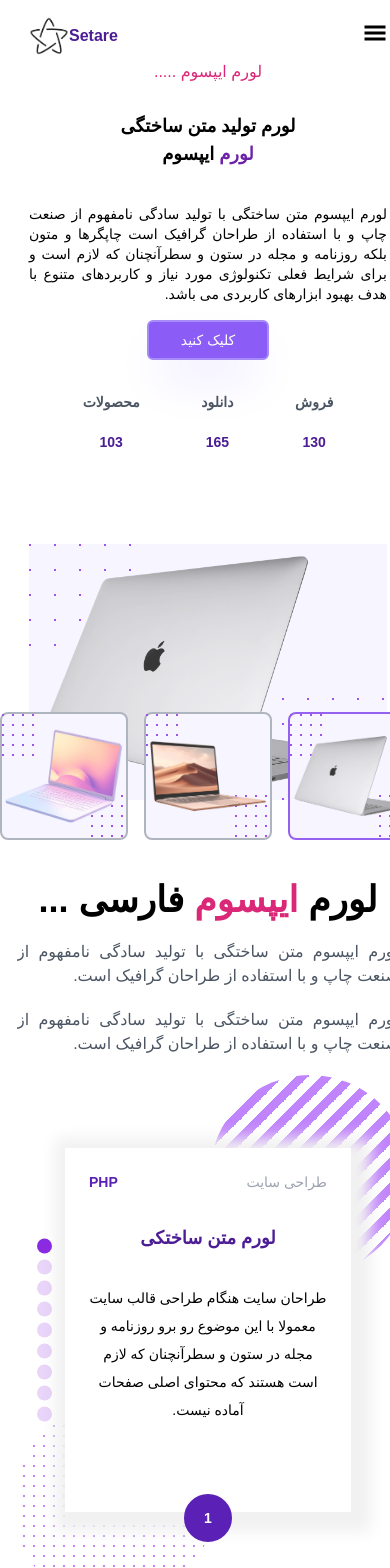
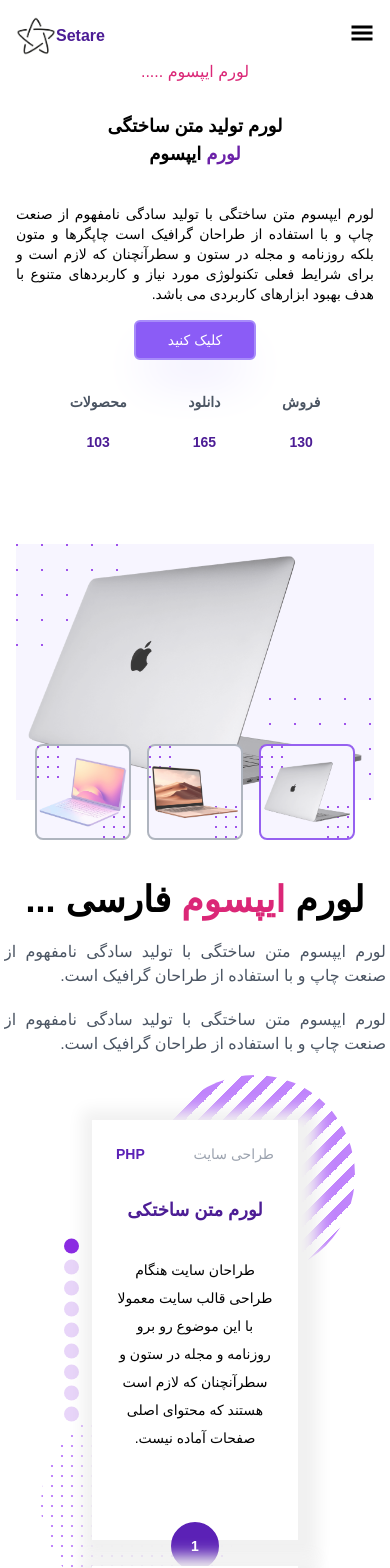
Before and after one commit to setare-saedi/landing-page, a React (Create React App) app: page / in a window 390 px wide. Shown: the top 1568 px of the page. Built offline with nearby package versions, Linux system fonts and the light colour scheme; a small style sheet from the web is missing.

Commit message:
update img size

```diff
--- a/src/App.js
+++ b/src/App.js
@@ -31,8 +31,7 @@ function App() {
 
   return (
     <div className="">
-              <ScrollToTop component={<MdKeyboardDoubleArrowUp />}  className=' text-white text-2xl'  color='blueViolet' top={1000} smooth />
-
+      <ScrollToTop component={<MdKeyboardDoubleArrowUp />} className=' text-white text-2xl' color='blueViolet' top={1000} smooth />
       <Header navLink={navLinks} />
 
       <main>
@@ -67,7 +66,7 @@ function App() {
 
         </section>
         <section className=' max-lg:overflow-hidden  relative mt-20 mb-8 lg:mx-16 mx-1 flex lg:flex-row flex-col-reverse justify-between items-center gap-6'>
-          <div className='h-[500px]  relative lg:w-3/5 xl:w-2/4 '>
+          <div className='h-[500px]  relative lg:w-3/5 xl:w-2/4 max-sm:mx-10'>
             <SwiperVertical info={cards} />
           </div>
           <div className=' flex  flex-col justify-start gap-5 lg:w-2/5 xl:w-2/4 '>
--- a/src/components/SlideItems.jsx
+++ b/src/components/SlideItems.jsx
@@ -6,7 +6,7 @@ function SlideItems({imgUrl, bigImgUrl, changeBigImg }) {
         }
     }
     return (
-            <div className={`bg-slid relative flex justify-center items-center border-2  rounded-lg bg-violet-50 h-32 w-32 sm:h-40 sm:w-40 ${imgUrl === bigImgUrl ? 'border-violet-600' : 'border-gray-400'}`} onClick={clickHandler}>
+            <div className={`bg-slid relative flex justify-center items-center border-2  rounded-lg bg-violet-50 h-40 w-40  max-sm:h-24 max-sm:w-24 ${imgUrl === bigImgUrl ? 'border-violet-600' : 'border-gray-400'}`} onClick={clickHandler}>
                 <img src={imgUrl} alt='' className=' z-20' width={127} height={103} />
             </div>
 
```
